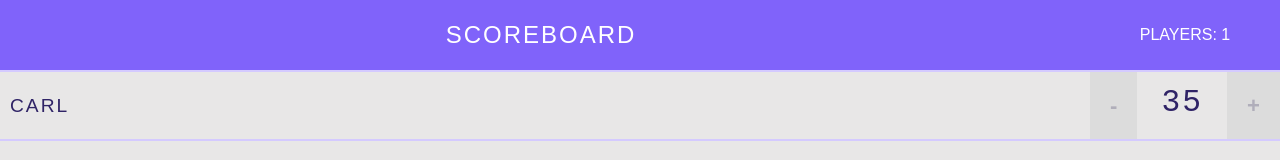
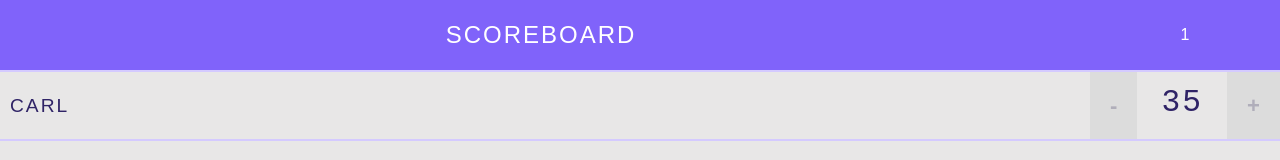
Before and after one commit to carlpadilla/React-scoreboard, a React (Create React App) app: page / in a window 1280 px wide. Shown: the top 160 px of the page. Built offline with nearby package versions, Linux system fonts and the light colour scheme.

Commit message:
props have been iplemented into the header comoponent

```diff
--- a/src/App.js
+++ b/src/App.js
@@ -6,7 +6,7 @@ import './App.css';
 function App() {
   return (
     <div className='App'>
-      <Header />
+      <Header title='Scoreboard' totalPlayers={1} />
       <Players />
     </div>
   );
--- a/src/components/Header.js
+++ b/src/components/Header.js
@@ -1,10 +1,10 @@
 import React from 'react';
 
-const Header = () => {
+const Header = props => {
   return (
     <header>
-      <h1>Scoreboard</h1>
-      <span className='stats'>Players: 1</span>
+      <h1>{props.title}</h1>
+      <span className='stats'>{props.totalPlayers}</span>
     </header>
   );
 };
```
